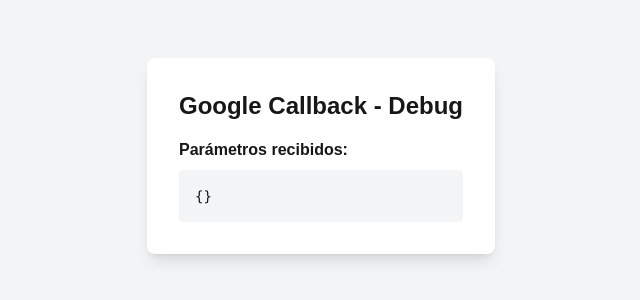
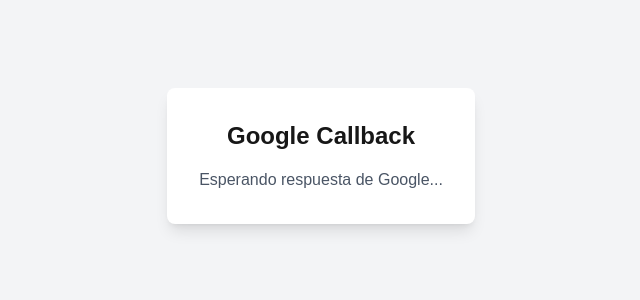
Before and after one commit to leonardogonzalolaura/atechlofact, a Next.js app: page /auth/google/callback in a window 1280 px wide. Shown: the part 244-544 px from the top of the page, without its empty margins (319-959 px from the left). Built offline with nearby package versions, Linux system fonts and the light colour scheme.

Commit message:
fix callaback

```diff
--- a/next.config.ts
+++ b/next.config.ts
@@ -5,17 +5,16 @@
   eslint: {
     ignoreDuringBuilds: true,
   },
-  // Comentar output export para desarrollo
-  // output: 'export',
-  // trailingSlash: true,
-  // images: {
-  //   unoptimized: true
-  // },
+  output: 'export',
+  trailingSlash: true,
+  images: {
+    unoptimized: true
+  },
   env: {
     NEXT_PUBLIC_API_BASE_URL: process.env.NEXT_PUBLIC_API_BASE_URL || 'https://tools.apis.atechlo.com/apisunat',
   },
-  // basePath: process.env.NODE_ENV === 'production' ? '/atechlofact' : '',
-  // assetPrefix: process.env.NODE_ENV === 'production' ? '/atechlofact/' : '',
+  basePath: process.env.NODE_ENV === 'production' ? '/atechlofact' : '',
+  assetPrefix: process.env.NODE_ENV === 'production' ? '/atechlofact/' : '',
 };
 
 module.exports = nextConfig;
--- a/src/app/auth/google/callback/page.tsx
+++ b/src/app/auth/google/callback/page.tsx
@@ -1,48 +1,47 @@
 'use client'
-import { useEffect, useState } from 'react';
+import { Suspense } from 'react';
 import { useSearchParams } from 'next/navigation';
 
-export default function GoogleCallback() {
-  const [params, setParams] = useState<any>({});
+function CallbackContent() {
   const searchParams = useSearchParams();
-
-  useEffect(() => {
-    const allParams: any = {};
-    searchParams.forEach((value, key) => {
-      allParams[key] = value;
-    });
-    setParams(allParams);
-    console.log('Parámetros recibidos:', allParams);
-  }, [searchParams]);
+  const error = searchParams.get('error');
+  const code = searchParams.get('code');
 
   return (
-    <div className="flex items-center justify-center min-h-screen bg-gray-100">
     <div className="bg-white p-8 rounded-lg shadow-lg text-center max-w-2xl">
-        <h1 className="text-2xl font-bold mb-4">Google Callback - Debug</h1>
-        <div className="text-left">
-          <h3 className="font-bold mb-2">Parámetros recibidos:</h3>
-          <pre className="bg-gray-100 p-4 rounded text-sm overflow-auto">
-            {JSON.stringify(params, null, 2)}
-          </pre>
+      <h1 className="text-2xl font-bold mb-4">Google Callback</h1>
 
-          {params.error && (
+      {error && (
         <div className="mt-4 p-4 bg-red-100 border border-red-400 rounded">
           <h4 className="font-bold text-red-800">Error:</h4>
-              <p className="text-red-700">{params.error}</p>
-              {params.error_description && (
-                <p className="text-red-600 text-sm mt-2">{params.error_description}</p>
-              )}
+          <p className="text-red-700">{error}</p>
         </div>
       )}
 
-          {params.code && (
+      {code && (
         <div className="mt-4 p-4 bg-green-100 border border-green-400 rounded">
-              <h4 className="font-bold text-green-800">✓ Código recibido correctamente</h4>
-              <p className="text-green-700 text-sm">Código: {params.code.substring(0, 20)}...</p>
+          <h4 className="font-bold text-green-800">✓ Código recibido</h4>
+          <p className="text-green-700 text-sm">Procesando registro...</p>
         </div>
       )}
-        </div>
-      </div>
+
+      {!error && !code && (
+        <p className="text-gray-600">Esperando respuesta de Google...</p>
+      )}
     </div>
   );
 }
+
+export default function GoogleCallback() {
+  return (
+    <div className="flex items-center justify-center min-h-screen bg-gray-100">
+      <Suspense fallback={
+        <div className="bg-white p-8 rounded-lg shadow-lg text-center">
+          <h1 className="text-2xl font-bold mb-4">Cargando...</h1>
+        </div>
+      }>
+        <CallbackContent />
+      </Suspense>
+    </div>
+  );
+}
```
Lines whose indentation alone changed are shown as unchanged.
